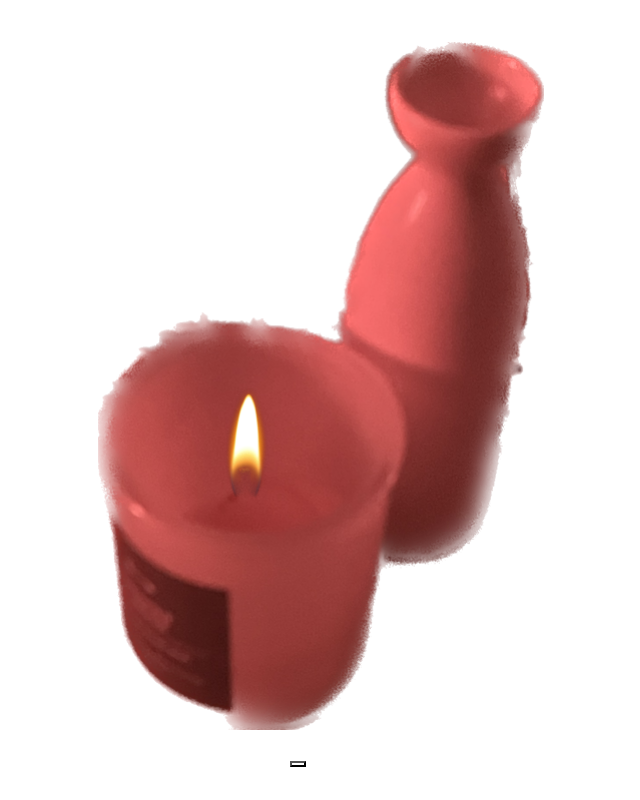
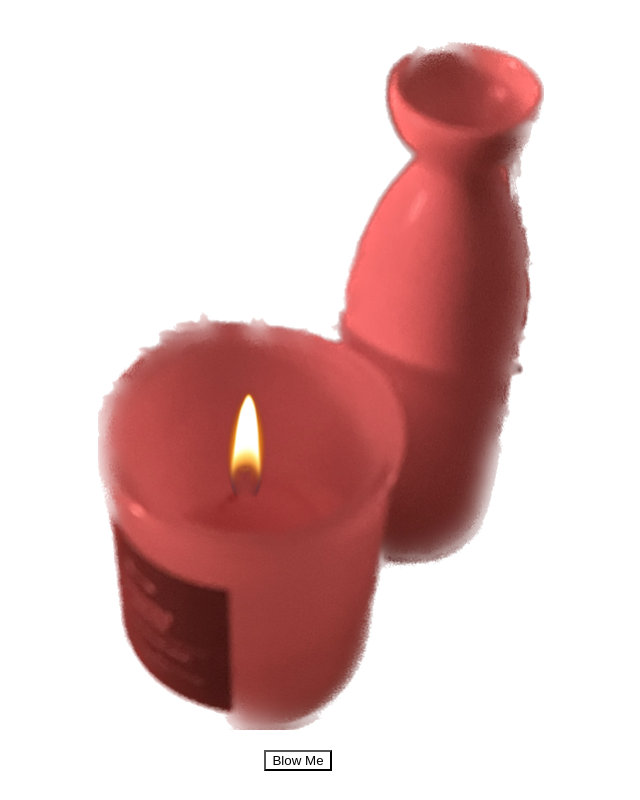
Before and after one commit to fromano12/maxieblows, a plain HTML site: page index.html in a window 1280 px wide. Shown: the whole page, without its empty margins (342-982 px from the left). Drawn offline with Linux system fonts and the light colour scheme.

Commit message:
Update index.html

```diff
--- a/index.html
+++ b/index.html
@@ -14,7 +14,7 @@ p {text-align: center;}
 <img src="candle_on.png" width="960" height="720" class ="centerImage"> </center>
  <center>
 <button style =
-  "background-color: white;"
+  "background-color: white;">
 
  Blow Me
 </button>
```
